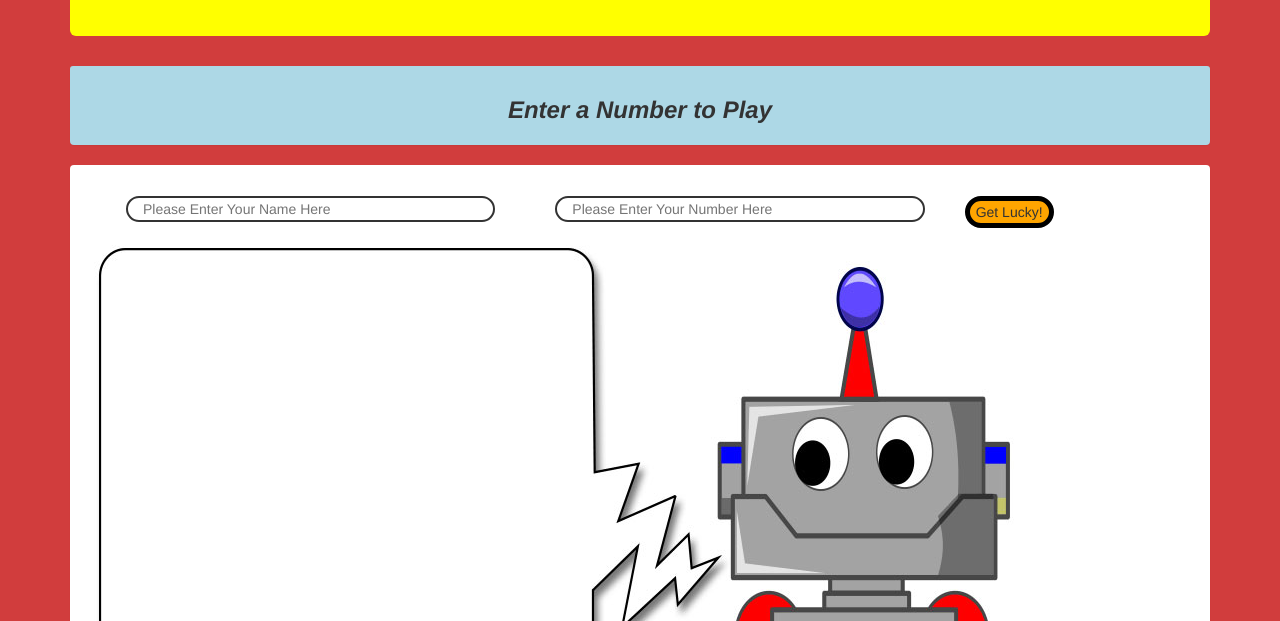
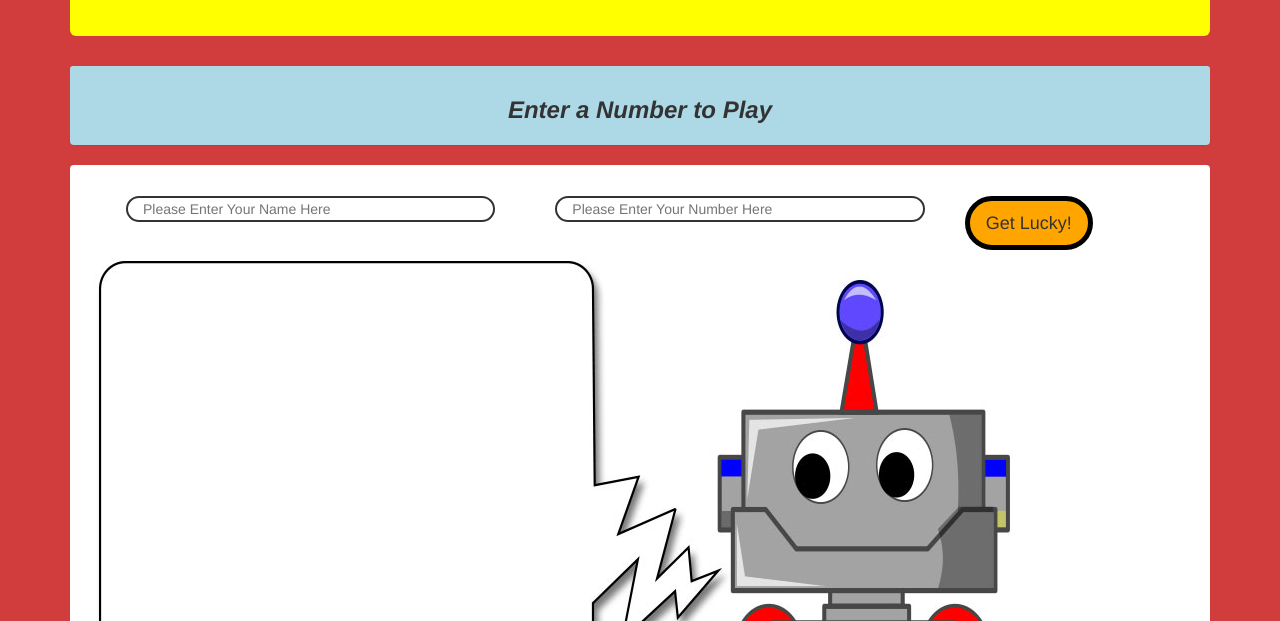
Before and after one commit to dzhambov/beep-boop-new, a plain HTML site: page index.html in a window 1280 px wide. Shown: the part 179-800 px from the top of the page. Drawn offline with Linux system fonts and the light colour scheme.

Commit message:
add final styling with css.

```diff
--- a/index.html
+++ b/index.html
@@ -22,7 +22,7 @@
           <input type="text" id="name" class="form-group col-md-4" placeholder="Please Enter Your Name Here">
           <input type="number" id="number" class="form-group col-md-4" placeholder="Please Enter Your Number Here">
         </div>
-        <button type="submit" name="button" id="button">Get Lucky!</button>
+        <button type="submit" name="button" class="btn btn-lg" id="button">Get Lucky!</button>
       </form>
       <img src="img/Robot.jpg" alt="Image of a cartoon robot.">
       <div id="result">
--- a/js/scripts.js
+++ b/js/scripts.js
@@ -1,4 +1,5 @@
 // User interface logic
+
 $(document).ready(function() {
   $("#game").submit(function (event) {
     event.preventDefault();
@@ -14,6 +15,7 @@ $(document).ready(function() {
 
 
 // Business logic
+
 var beepBoop = function(userNumber) {
   var arr = [];
 
```
